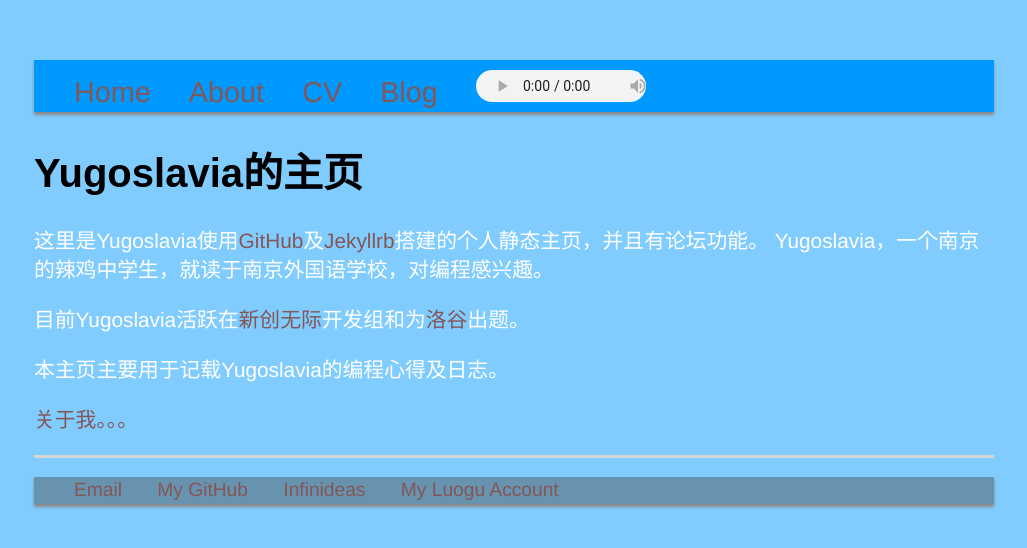
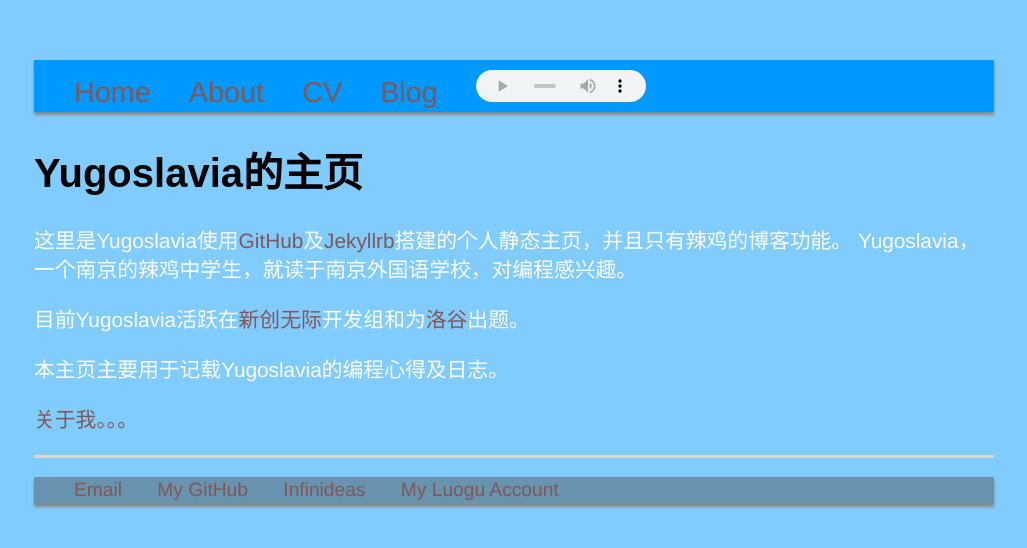
Before and after one commit to Yugoslavia36/yugoslavia36.github.io, a Jekyll site: the page built from index.html, in a window 1280 px wide. Shown: the top 548 px of the page, without its empty margins (126-1153 px from the left). Built offline with Jekyll 4.4.1, drawn with Linux system fonts in a browser that asks for light colours.

Commit message:
Update index.html

```diff
--- a/index.html
+++ b/index.html
@@ -7,7 +7,7 @@ title: Yugoslavia Alliance
 
 <div class="blurb">
 	<h1>Yugoslavia的主页</h1>
-	<p>这里是Yugoslavia使用<a href=https://github.com/>GitHub</a>及<a href=http://jekyllrb.com/>Jekyllrb</a>搭建的个人静态主页，并且有论坛功能。
+	<p>这里是Yugoslavia使用<a href=https://github.com/>GitHub</a>及<a href=http://jekyllrb.com/>Jekyllrb</a>搭建的个人静态主页，并且只有辣鸡的博客功能。
            Yugoslavia，一个南京的辣鸡中学生，就读于南京外国语学校，对编程感兴趣。</p>
         <p>目前Yugoslavia活跃在<a href="http://www.infinideas.org/">新创无际</a>开发组和为<a href="https://www.luogu.org/">洛谷</a>出题。</p>
 	<p>本主页主要用于记载Yugoslavia的编程心得及日志。</p>
```
